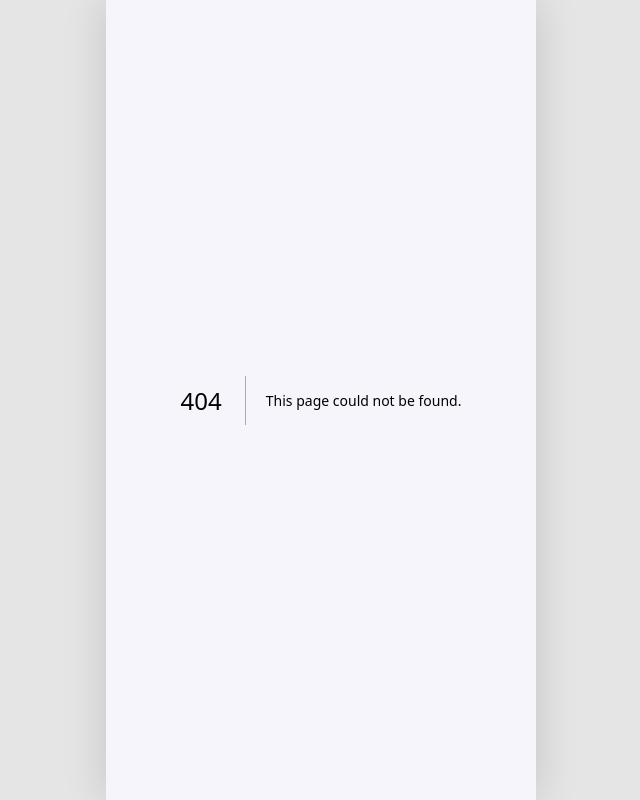
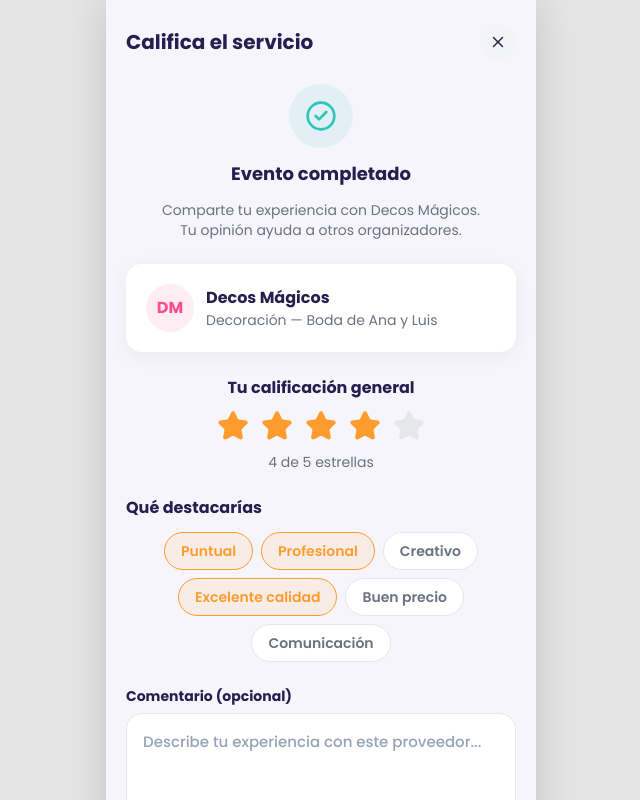
Before and after one commit to AlejandroGBC/Festiva, a Next.js app: page /eventos/1/calificar in a window 1280 px wide. Before the commit this address had no page. Shown: the top 800 px of the page, without its empty margins (319-959 px from the left). Built offline with nearby package versions, Linux system fonts and the light colour scheme.

Commit message:
feat: pantalla de calificar servicio con estrellas, chips de atributos y comentario

```diff
--- /dev/null
+++ b/src/app/(cliente)/eventos/[id]/calificar/page.tsx
@@ -0,0 +1,118 @@
+"use client";
+
+import { useState } from "react";
+import { useRouter } from "next/navigation";
+import { X, CheckCircle2, Send } from "lucide-react";
+import Button from "@/shared/components/Button";
+import Textarea from "@/shared/components/Textarea";
+import { ProveedorCalificacionCard } from "@/modules/cliente/calificaciones/components/ProveedorCalificacionCard";
+import { SelectorEstrellas } from "@/modules/cliente/calificaciones/components/SelectorEstrellas";
+import { ChipAtributo } from "@/modules/cliente/calificaciones/components/ChipAtributo";
+import type { ProveedorCalificado } from "@/modules/cliente/calificaciones/types/calificaciones.types";
+
+// TODO: reemplazar por fetch real a TBL_CONTRATACIONES / insert en TBL_CALIFICACIONES cuando conectemos Supabase
+const proveedorMock: ProveedorCalificado = {
+  nombreComercial: "Decos Mágicos",
+  iniciales: "DM",
+  servicio: "Decoración",
+  evento: "Boda de Ana y Luis",
+};
+
+const atributosDisponibles = [
+  "Puntual",
+  "Profesional",
+  "Creativo",
+  "Excelente calidad",
+  "Buen precio",
+  "Comunicación",
+];
+
+export default function CalificarServicioPage() {
+  const router = useRouter();
+  const [puntuacion, setPuntuacion] = useState(4);
+  const [seleccionados, setSeleccionados] = useState<string[]>([
+    "Puntual",
+    "Profesional",
+    "Excelente calidad",
+  ]);
+  const [comentario, setComentario] = useState("");
+
+  const toggleAtributo = (label: string) => {
+    setSeleccionados((prev) =>
+      prev.includes(label) ? prev.filter((item) => item !== label) : [...prev, label]
+    );
+  };
+
+  return (
+    <div className="px-5 pt-6 pb-10">
+      <div className="flex items-center justify-between mb-6">
+        <h1 className="text-xl font-bold text-festiva-midnight-blue">Califica el servicio</h1>
+        <button
+          type="button"
+          onClick={() => router.back()}
+          className="w-9 h-9 rounded-full bg-gray-100 flex items-center justify-center shrink-0"
+        >
+          <X size={18} className="text-festiva-midnight-blue" />
+        </button>
+      </div>
+
+      <div className="flex flex-col items-center text-center gap-3 mb-6">
+        <div className="w-16 h-16 rounded-full bg-festiva-mint-neon/10 flex items-center justify-center">
+          <CheckCircle2 size={32} className="text-festiva-mint-neon" />
+        </div>
+        <h2 className="text-lg font-bold text-festiva-midnight-blue">Evento completado</h2>
+        <p className="text-sm text-gray-500 max-w-xs">
+          Comparte tu experiencia con {proveedorMock.nombreComercial}. Tu opinión ayuda a otros organizadores.
+        </p>
+      </div>
+
+      <ProveedorCalificacionCard proveedor={proveedorMock} />
+
+      <div className="flex flex-col items-center gap-2 my-6">
+        <p className="font-bold text-festiva-midnight-blue">Tu calificación general</p>
+        <SelectorEstrellas valor={puntuacion} onChange={setPuntuacion} />
+      </div>
+
+      <div className="mb-6">
+        <p className="font-bold text-festiva-midnight-blue mb-3">Qué destacarías</p>
+        {/* justify-center agregado */}
+        <div className="flex flex-wrap justify-center gap-2">
+          {atributosDisponibles.map((label) => (
+            <ChipAtributo
+              key={label}
+              label={label}
+              seleccionado={seleccionados.includes(label)}
+              onToggle={() => toggleAtributo(label)}
+            />
+          ))}
+        </div>
+      </div>
+
+      <div className="mb-6">
+        <Textarea
+          label="Comentario (opcional)"
+          placeholder="Describe tu experiencia con este proveedor..."
+          value={comentario}
+          onChange={(e) => setComentario(e.target.value)}
+          // Override completo del className: el Textarea compartido no combina clases,
+          // las reemplaza. Repito su estilo base y solo cambio el borde para que se note.
+          className="w-full p-4 rounded-[16px] bg-white border border-gray-200 text-[15px] font-medium text-festiva-midnight-blue placeholder-slate-400 resize-none focus:outline-none focus:border-festiva-electric-violet transition-all duration-200 leading-relaxed"
+        />
+      </div>
+
+      <Button variant="primary" size="lg" shape="pill" className="w-full mb-3">
+        <Send size={18} />
+        Enviar reseña
+      </Button>
+
+      {/* Antes era texto plano; ahora es un botón con borde visible*/}
+      <button
+        type="button"
+        onClick={() => router.back()}
+        className="w-full text-center text-sm font-bold text-festiva-midnight-blue bg-white border border-gray-200 rounded-full py-3.5"
+      >
+        Omitir por ahora
+      </button>
+    </div>
+  );
+}
--- /dev/null
+++ b/src/modules/cliente/calificaciones/components/ChipAtributo.tsx
@@ -0,0 +1,19 @@
+interface ChipAtributoProps {
+  label: string;
+  seleccionado: boolean;
+  onToggle: () => void;
+}
+
+export const ChipAtributo = ({ label, seleccionado, onToggle }: ChipAtributoProps) => (
+  <button
+    type="button"
+    onClick={onToggle}
+    className={`px-4 py-2 rounded-full text-sm font-semibold border transition-colors ${
+      seleccionado
+        ? "bg-festiva-confetti-orange/10 border-festiva-confetti-orange text-festiva-confetti-orange"
+        : "bg-white border-gray-200 text-gray-500"
+    }`}
+  >
+    {label}
+  </button>
+);
--- /dev/null
+++ b/src/modules/cliente/calificaciones/components/ProveedorCalificacionCard.tsx
@@ -0,0 +1,16 @@
+import Card from "@/shared/components/Card";
+import type { ProveedorCalificado } from "../types/calificaciones.types";
+
+export const ProveedorCalificacionCard = ({ proveedor }: { proveedor: ProveedorCalificado }) => (
+  <Card className="flex items-center gap-3">
+    <div className="w-12 h-12 rounded-full bg-festiva-euphoric-pink/10 text-festiva-euphoric-pink font-bold flex items-center justify-center shrink-0">
+      {proveedor.iniciales}
+    </div>
+    <div>
+      <p className="font-bold text-festiva-midnight-blue">{proveedor.nombreComercial}</p>
+      <p className="text-sm text-gray-500">
+        {proveedor.servicio} — {proveedor.evento}
+      </p>
+    </div>
+  </Card>
+);
--- /dev/null
+++ b/src/modules/cliente/calificaciones/components/SelectorEstrellas.tsx
@@ -0,0 +1,41 @@
+"use client";
+
+import { useState } from "react";
+import { Star } from "lucide-react";
+
+interface SelectorEstrellasProps {
+  valor: number;
+  onChange: (valor: number) => void;
+}
+
+export const SelectorEstrellas = ({ valor, onChange }: SelectorEstrellasProps) => {
+  const [hover, setHover] = useState<number | null>(null);
+  const activo = hover ?? valor;
+
+  return (
+    <div className="flex flex-col items-center gap-2">
+      <div className="flex gap-2">
+        {[1, 2, 3, 4, 5].map((n) => (
+          <button
+            key={n}
+            type="button"
+            onMouseEnter={() => setHover(n)}
+            onMouseLeave={() => setHover(null)}
+            onClick={() => onChange(n)}
+            className="p-0.5"
+          >
+            <Star
+              size={32}
+              className={
+                n <= activo
+                  ? "text-festiva-confetti-orange fill-festiva-confetti-orange"
+                  : "text-gray-200 fill-gray-200"
+              }
+            />
+          </button>
+        ))}
+      </div>
+      <p className="text-sm text-gray-500">{valor} de 5 estrellas</p>
+    </div>
+  );
+};
--- /dev/null
+++ b/src/modules/cliente/calificaciones/types/calificaciones.types.ts
@@ -0,0 +1,6 @@
+export interface ProveedorCalificado {
+  nombreComercial: string;
+  iniciales: string;
+  servicio: string;
+  evento: string;
+}
```
